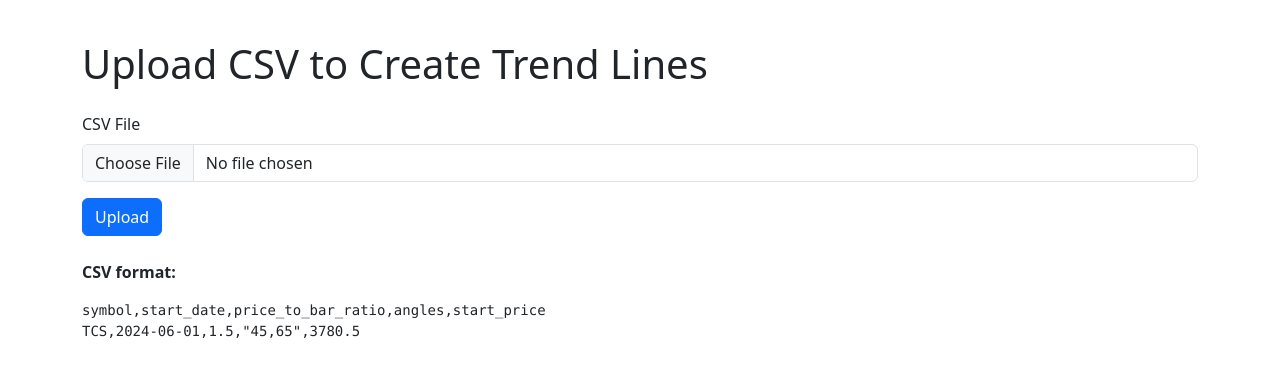
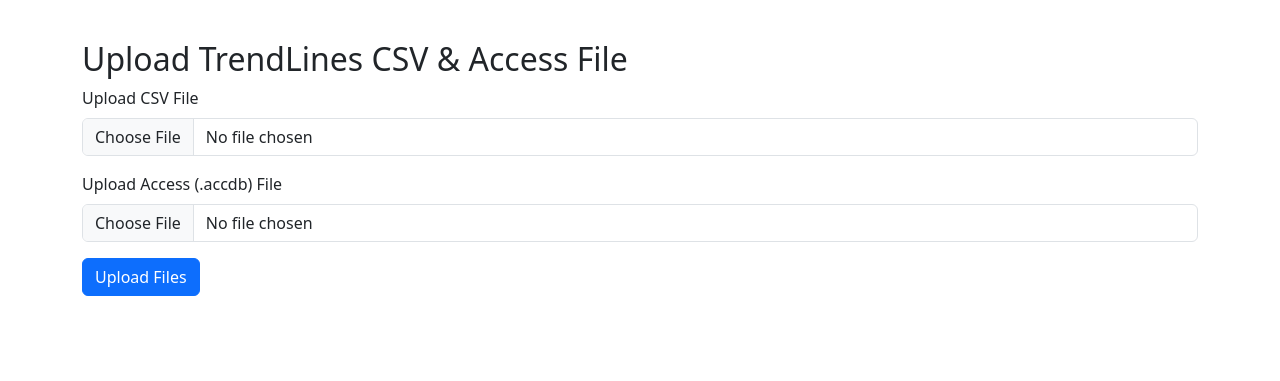
Before and after one commit to 8amitjain/Geo-Algo, a Django app: page /market/trendlines/upload/ in a window 1280 px wide. Shown: the part 56-437 px from the top of the page. Run offline with Django 4.2, Linux system fonts and the light colour scheme; a user stored in the database is signed in.

Commit message:
“fixes”

```diff
--- a/market/templates/market/upload_trendlines_csv.html
+++ b/market/templates/market/upload_trendlines_csv.html
@@ -1,21 +1,33 @@
 {% extends "market/base.html" %}
-{% block title %}Upload TrendLines CSV{% endblock %}
 
 {% block content %}
-<div class="container py-4">
-  <h1 class="mb-4">Upload CSV to Create Trend Lines</h1>
+  <div class="container mt-4">
+    <h2>Upload TrendLines CSV & Access File</h2>
 
-  <form method="post" enctype="multipart/form-data" class="mb-4">
-    {% csrf_token %}
-    <div class="mb-3">
-      <label for="csv_file" class="form-label">CSV File</label>
-      <input type="file" name="csv_file" id="csv_file" class="form-control" accept=".csv" required>
-    </div>
-    <button type="submit" class="btn btn-primary">Upload</button>
-  </form>
+    {% if messages %}
+      <div class="mt-3">
+        {% for message in messages %}
+          <div class="alert alert-{{ message.tags }}">
+            {{ message }}
+          </div>
+        {% endfor %}
+      </div>
+    {% endif %}
 
-  <p><strong>CSV format:</strong></p>
-  <pre>symbol,start_date,price_to_bar_ratio,angles,start_price
-TCS,2024-06-01,1.5,"45,65",3780.5</pre>
-</div>
+    <form method="post" action="{% url 'market:upload_trendlines_csv' %}" enctype="multipart/form-data">
+      {% csrf_token %}
+
+      <div class="mb-3">
+        <label for="csvFile" class="form-label">Upload CSV File</label>
+        <input type="file" name="csv_file" id="csvFile" class="form-control" accept=".csv" required>
+      </div>
+
+      <div class="mb-3">
+        <label for="accdbFile" class="form-label">Upload Access (.accdb) File</label>
+        <input type="file" name="accdb_file" id="accdbFile" class="form-control" accept=".accdb" required>
+      </div>
+
+      <button type="submit" class="btn btn-primary">Upload Files</button>
+    </form>
+  </div>
 {% endblock %}
--- a/market/views.py
+++ b/market/views.py
@@ -5,14 +5,17 @@ from .utils import buy_sell_stock
 from .models import TrendLine, TrendLineCheck
 
 from geo_algo import settings
-
 from datetime import datetime, timedelta
 from django.contrib.auth.decorators import login_required
 from django.contrib import messages
 from django.shortcuts import get_object_or_404, redirect, render
+from django.utils import timezone
 
+import subprocess
 import csv
 import io
+# import pyodbc
+import pandas as pd
 import matplotlib
 matplotlib.use("Agg")
 
@@ -103,16 +106,22 @@ def candlestick_chart(request):
 
 @login_required
 def upload_trendlines_csv(request):
-    if request.method == "POST" and request.FILES.get("csv_file"):
-        file = request.FILES["csv_file"]
+    if request.method == "POST":
+        csv_file = request.FILES.get("csv_file")
+        accdb_file = request.FILES.get("accdb_file")
 
-        if not file.name.endswith(".csv"):
-            messages.error(request, "Uploaded file is not a CSV.")
+        if not csv_file or not csv_file.name.endswith(".csv"):
+            messages.error(request, "Uploaded CSV file is missing or not valid.")
+            return redirect("market:upload_trendlines_csv")
+
+        if not accdb_file or not accdb_file.name.endswith(".accdb"):
+            messages.error(request, "Uploaded Access (.accdb) file is missing or not valid.")
             return redirect("market:upload_trendlines_csv")
 
         try:
-            decoded_file = file.read().decode("utf-8")
-            reader = csv.DictReader(io.StringIO(decoded_file))
+            # 🔹 Read CSV file and create trendlines
+            decoded_csv = csv_file.read().decode("utf-8")
+            reader = csv.DictReader(io.StringIO(decoded_csv))
             created = 0
 
             client = DHANClient(access_token=settings.DATA_DHAN_ACCESS_TOKEN)
@@ -124,42 +133,75 @@ def upload_trendlines_csv(request):
                 messages.error(request, "Failed to fetch symbol data from DHAN.")
                 return redirect("market:upload_trendlines_csv")
 
-            # Build symbol to security_id lookup
             symbol_lookup = {
                 item["symbol"].strip().upper(): item["security_id"].strip()
                 for item in instrument_list
             }
 
             for row in reader:
-                symbol = row["symbol"].strip().upper()
+                full_script = row["Scrip"].strip()
+                symbol = full_script.split()[0].upper()
+
+                try:
+                    days = int(row["Days"].strip())
+                except ValueError:
+                    messages.warning(request, f"Invalid Days for symbol: {symbol}")
+                    continue
+
+                try:
+                    start_date = (timezone.now().date() - timedelta(days=days)).isoformat()
+                except:
+                    messages.warning(request, f"Failed to calculate start date for symbol: {symbol}")
+                    continue
 
                 security_id = symbol_lookup.get(symbol)
                 if not security_id:
                     messages.warning(request, f"Symbol not found in DHAN list: {symbol}")
                     continue
 
-                try:
-                    angle_list = [float(a.strip()) for a in row["angles"].split(",")]
-                except Exception:
-                    messages.warning(request, f"Invalid angles for symbol: {symbol}")
-                    continue
+                # Store trendline
+                # TrendLine.objects.create(
+                #     symbol=symbol,
+                #     security_id=security_id,
+                #     start_date=start_date,
+                #     price_to_bar_ratio="1",  # default or parse from somewhere
+                #     angles=[45.0],  # default or update if needed
+                #     start_price=row["Plot Price"]
+                # )
+                # created += 1
 
-                for angle in angle_list:
-                    TrendLine.objects.create(
-                        symbol=symbol,
-                        security_id=security_id,
-                        start_date=row["start_date"],
-                        price_to_bar_ratio=row["price_to_bar_ratio"],
-                        angles=[angle],  # Store as single-element list
-                        start_price=row["start_price"]
+            messages.success(request, f"{created} trend lines created from CSV.")
+
+            # 🔹 Process .accdb file using mdbtools
+            accdb_path = f"/tmp/{accdb_file.name}"
+            with open(accdb_path, "wb") as f:
+                for chunk in accdb_file.chunks():
+                    f.write(chunk)
+
+            # 🔍 List tables in the .accdb file
+            result = subprocess.run(
+                ["mdb-tables", "-1", accdb_path],
+                capture_output=True,
+                text=True
+            )
+            table_names = result.stdout.strip().splitlines()
+
+            if not table_names:
+                messages.warning(request, "No tables found in the Access file.")
+            else:
+                for table in table_names[:2]:  # print only first 2 tables
+                    export_result = subprocess.run(
+                        ["mdb-export", accdb_path, table],
+                        capture_output=True,
+                        text=True
                     )
-                    created += 1
+                    print(f"Table {table} preview:")
+                    print(export_result.stdout[:1000])  # log sample
 
-            messages.success(request, f"{created} trend lines created (1 per angle).")
             return redirect("market:trendline_list")
 
         except Exception as e:
-            messages.error(request, f"Error processing file: {e}")
+            messages.error(request, f"Error processing files: {e}")
             return redirect("market:upload_trendlines_csv")
 
     return render(request, "market/upload_trendlines_csv.html")
```
